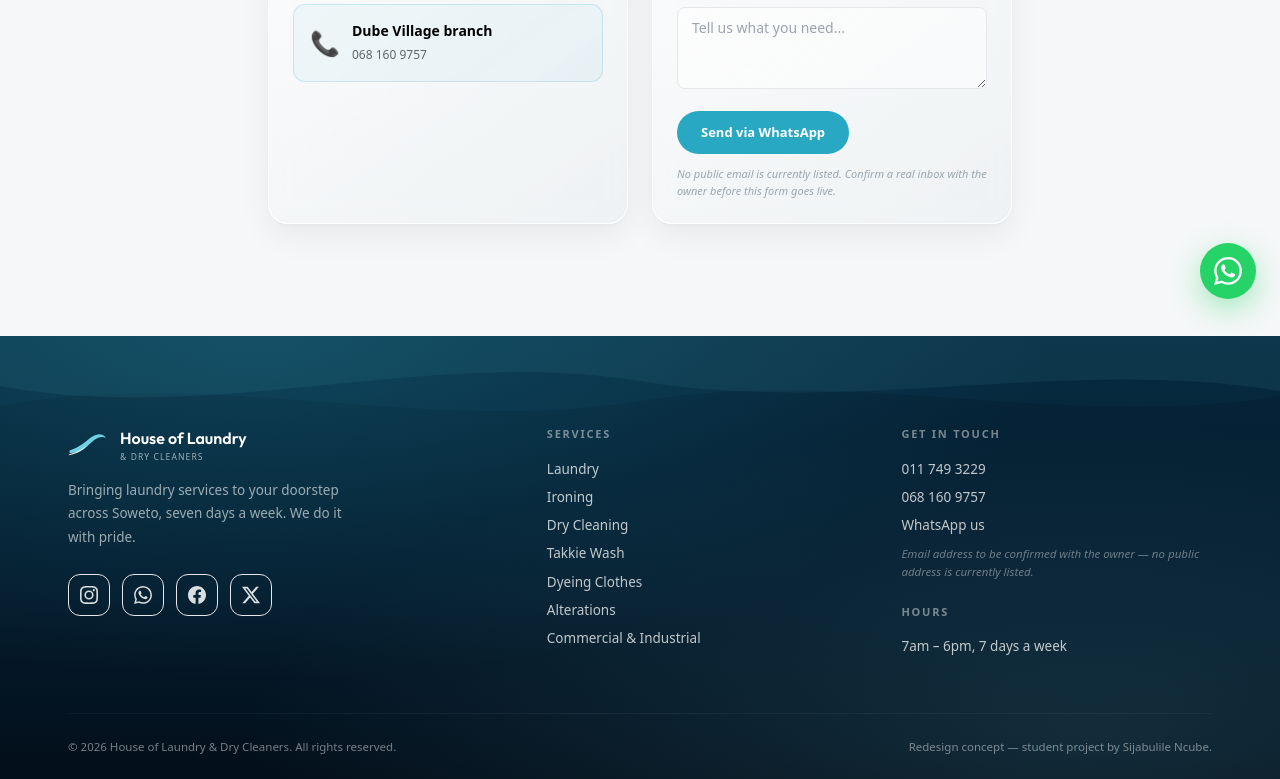
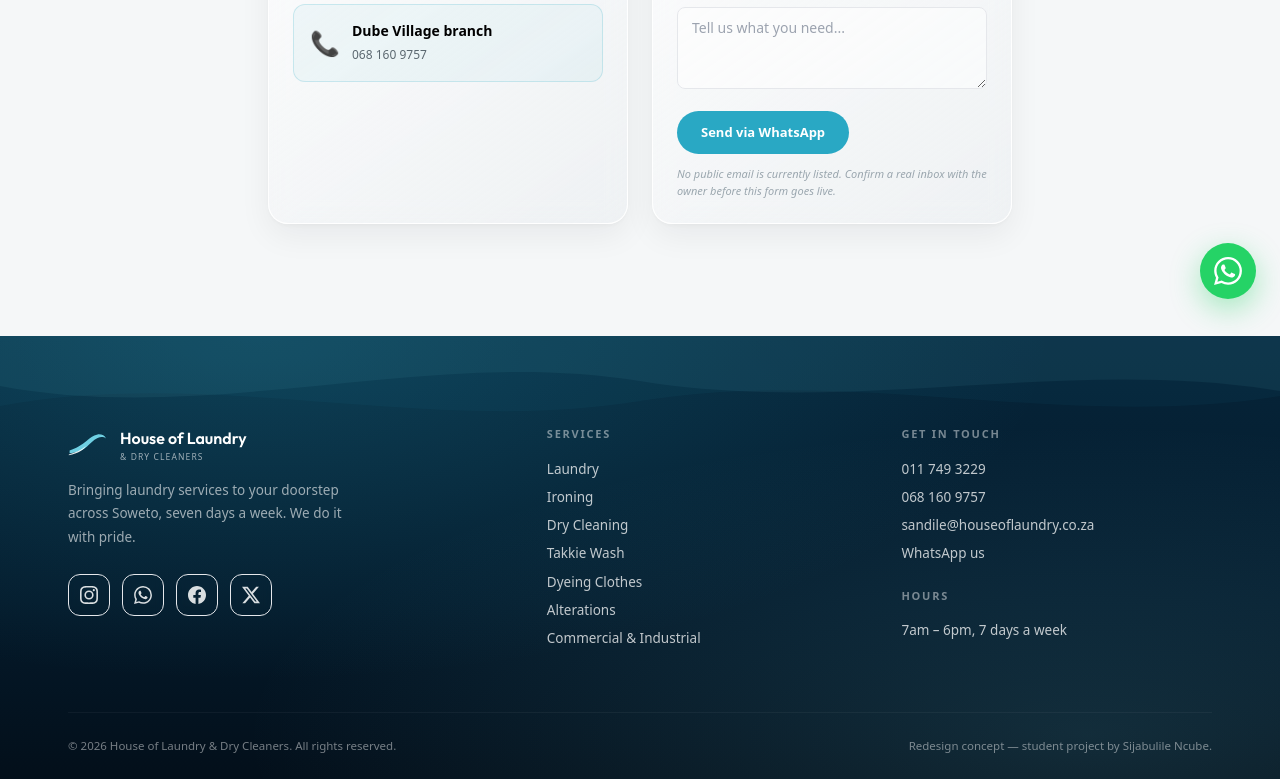
Before and after one commit to SIJABULILE-NCUBE/HOUSE-OF-LAUNDRY-REDESIGN, a React (Vite) app: page /contact in a window 1280 px wide. Shown: the part 477-1256 px from the top of the page. Built offline with nearby package versions, Linux system fonts and the light colour scheme.

Commit message:
modified:   src/components/Footer.jsx

```diff
--- a/src/components/Footer.jsx
+++ b/src/components/Footer.jsx
@@ -121,10 +121,8 @@
             <h5 className="text-[11px] tracking-[0.16em] uppercase opacity-45 mb-4 font-semibold">Get In Touch</h5>
             <a href="tel:0117493229" className="block text-[13.5px] opacity-75 mb-2 font-light hover:opacity-100 hover:text-brand-cyan-soft transition-all">011 749 3229</a>
             <a href="tel:0681609757" className="block text-[13.5px] opacity-75 mb-2 font-light hover:opacity-100 hover:text-brand-cyan-soft transition-all">068 160 9757</a>
+            <a href="mailto:sandile@houseoflaundry.co.za" className="block text-[13.5px] opacity-75 mb-2 font-light hover:opacity-100 hover:text-brand-cyan-soft transition-all">sandile@houseoflaundry.co.za</a>
             <a href="https://wa.me/27780263836" target="_blank" rel="noopener noreferrer" className="block text-[13.5px] opacity-75 mb-2 font-light hover:opacity-100 hover:text-brand-cyan-soft transition-all">WhatsApp us</a>
-            <span className="block text-[11.5px] opacity-40 italic mt-2.5">
-              Email address to be confirmed with the owner — no public address is currently listed.
-            </span>
             <h5 className="text-[11px] tracking-[0.16em] uppercase opacity-45 mt-6 mb-4 font-semibold">Hours</h5>
             <span className="block text-[13.5px] opacity-75 font-light">7am – 6pm, 7 days a week</span>
           </div>
```
